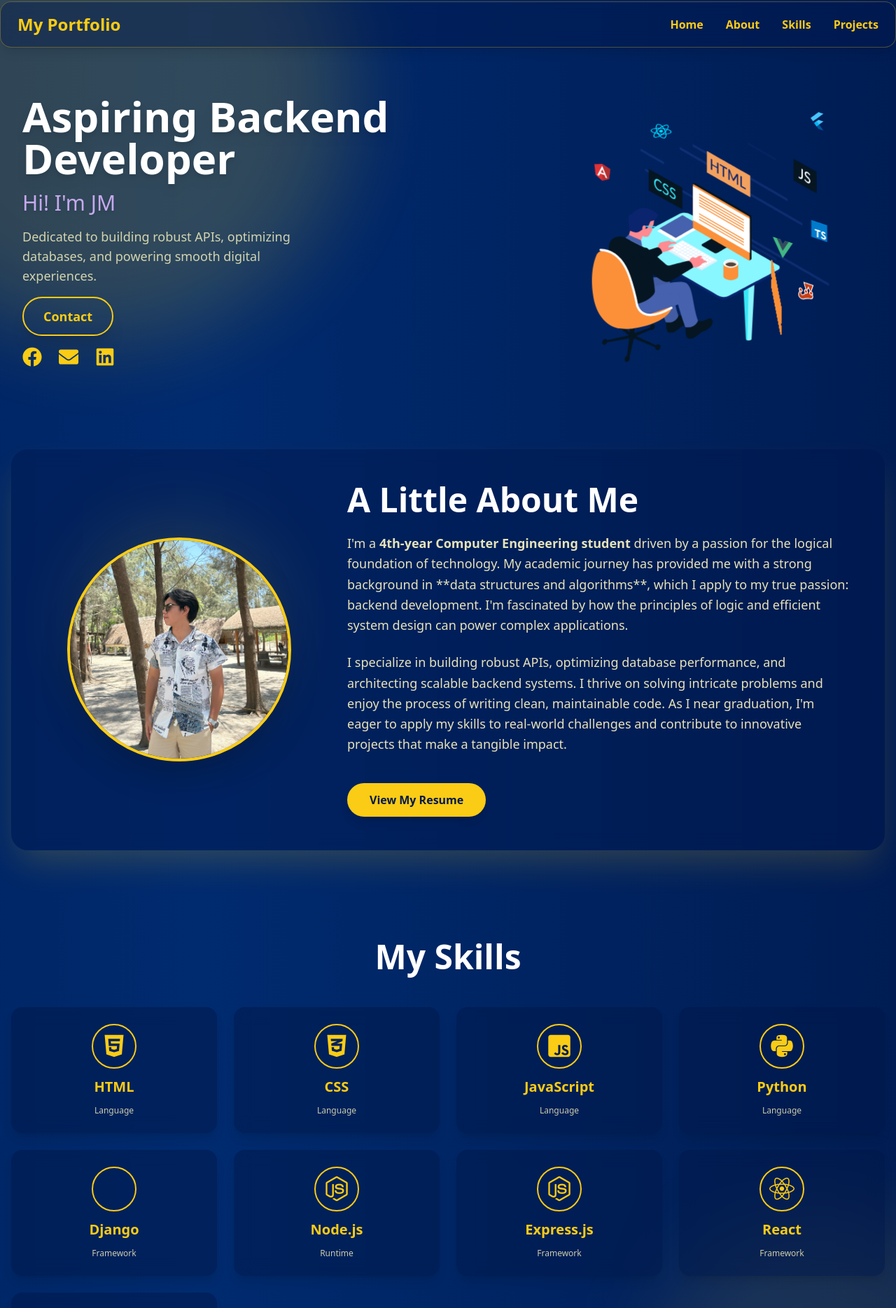
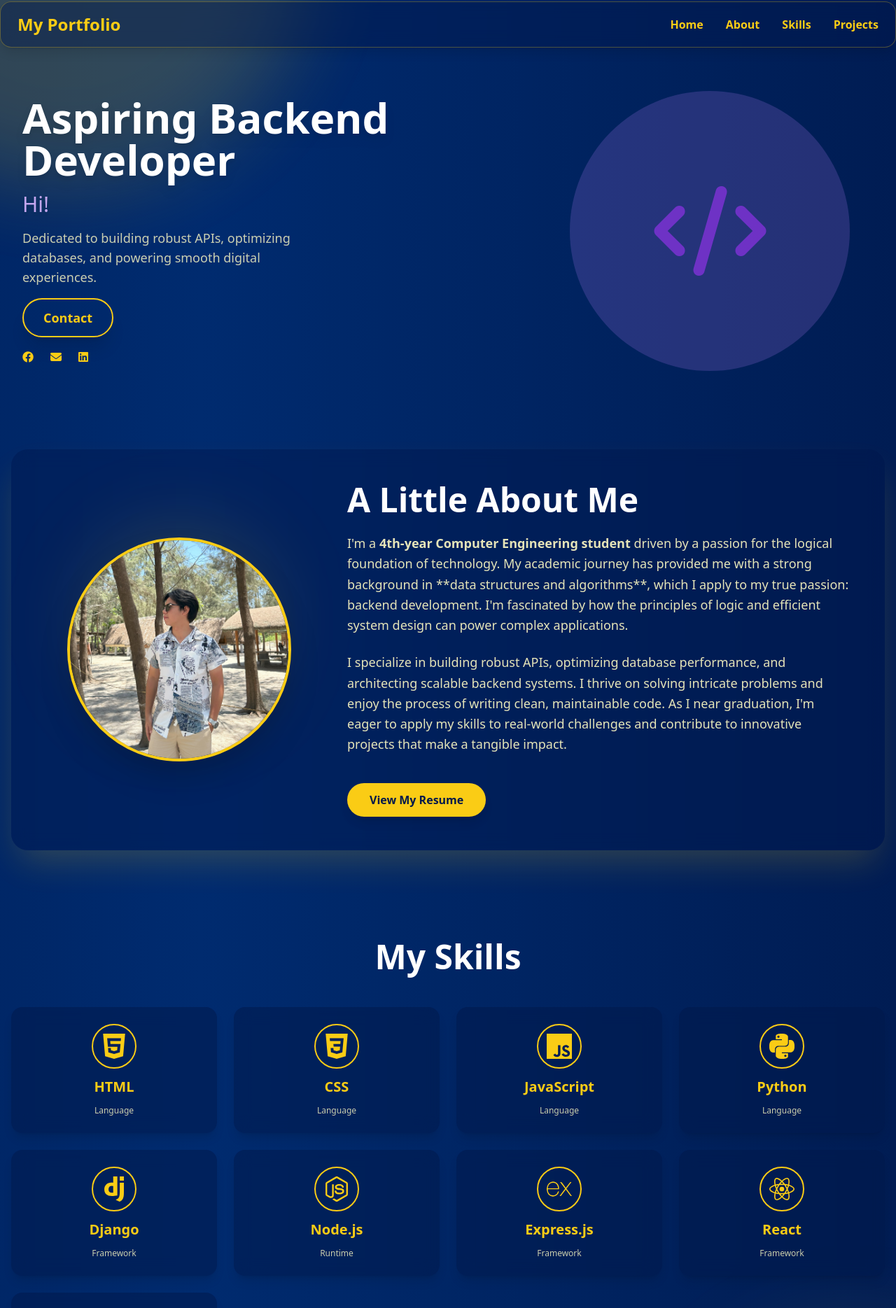
Before and after one commit to Zhuskke/My_Portfolio, a React (Vite) app: page / in a window 1280 px wide. Shown: the part 14-1883 px from the top of the page at 70% size. Built offline with nearby package versions, Linux system fonts and the light colour scheme.

Commit message:
Mobile friendly plus skills icons

```diff
--- a/src/screens/PortfolioScreen.jsx
+++ b/src/screens/PortfolioScreen.jsx
@@ -1,46 +1,63 @@
-import React, { useState } from "react";
+import React, { useState, useEffect } from "react";
 import {
-  FaFacebook,
-  FaEnvelope,
-  FaLinkedin,
-  FaBars,
-  FaTimes,
-} from "react-icons/fa";
-import { useTypewriter } from "react-simple-typewriter";
-import Lottie from "react-lottie"; // Import Lottie
-import animationData from "../assets/developer-animation.json"; // Adjust this path to your downloaded Lottie JSON
+  SiHtml5,
+  SiCss3,
+  SiJavascript,
+  SiPython,
+  SiDjango,
+  SiNodedotjs,
+  SiExpress,
+  SiReact,
+  SiMongodb,
+} from "react-icons/si";
 
 const PortfolioScreen = () => {
-  const [text] = useTypewriter({
-    words: ["Hi! I'm JM"],
-    loop: true,
-    typeSpeed: 100,
-    deleteSpeed: 100,
-  });
+  const words = ["Hi! I'm JM"];
+  const [currentWordIndex, setCurrentWordIndex] = useState(0);
+  const [currentText, setCurrentText] = useState("");
+  const [isDeleting, setIsDeleting] = useState(false);
+  const [typingSpeed, setTypingSpeed] = useState(100);
+
+  useEffect(() => {
+    const handleType = () => {
+      const currentWord = words[currentWordIndex];
+      const speed = isDeleting ? 50 : 100;
+
+      setCurrentText((prevText) =>
+        isDeleting
+          ? currentWord.substring(0, prevText.length - 1)
+          : currentWord.substring(0, prevText.length + 1)
+      );
+
+      if (!isDeleting && currentText === currentWord) {
+        setTypingSpeed(1000);
+        setIsDeleting(true);
+      } else if (isDeleting && currentText === "") {
+        setIsDeleting(false);
+        setTypingSpeed(100);
+        setCurrentWordIndex((prevIndex) => (prevIndex + 1) % words.length);
+      } else {
+        setTypingSpeed(100);
+      }
+    };
+
+    const timer = setTimeout(handleType, typingSpeed);
+    return () => clearTimeout(timer);
+  }, [currentText, isDeleting, typingSpeed, currentWordIndex, words]);
 
   const [isOpen, setIsOpen] = useState(false);
 
   const skillsData = [
-    { name: "HTML", icon: "html5", type: "Language" },
-    { name: "CSS", icon: "css3-alt", type: "Language" },
-    { name: "JavaScript", icon: "js-square", type: "Language" },
-    { name: "Python", icon: "python", type: "Language" },
-    { name: "Django", icon: "django", type: "Framework" },
-    { name: "Node.js", icon: "node-js", type: "Runtime" },
-    { name: "Express.js", icon: "node-js", type: "Framework" }, // Using node-js icon for Express
-    { name: "React", icon: "react", type: "Framework" },
-    { name: "MongoDB", icon: "database", type: "Database" }, // Using a generic database icon
+    { name: "HTML", icon: <SiHtml5 />, type: "Language" },
+    { name: "CSS", icon: <SiCss3 />, type: "Language" },
+    { name: "JavaScript", icon: <SiJavascript />, type: "Language" },
+    { name: "Python", icon: <SiPython />, type: "Language" },
+    { name: "Django", icon: <SiDjango />, type: "Framework" },
+    { name: "Node.js", icon: <SiNodedotjs />, type: "Runtime" },
+    { name: "Express.js", icon: <SiExpress />, type: "Framework" },
+    { name: "React", icon: <SiReact />, type: "Framework" },
+    { name: "MongoDB", icon: <SiMongodb />, type: "Database" },
   ];
-
-  // Lottie animation options
-  const defaultOptions = {
-    loop: true,
-    autoplay: true,
-    animationData: animationData,
-    rendererSettings: {
-      preserveAspectRatio: "xMidYMid slice",
-    },
-  };
 
   return (
     <div className="relative min-h-screen flex flex-col items-center overflow-hidden text-yellow-400">
@@ -52,8 +69,15 @@ const PortfolioScreen = () => {
 
       {/* 🔥 Moving Gradient Background */}
       <div className="absolute inset-0 bg-gradient-to-r from-[#00184b] via-[#002b6f] to-[#00184b] animate-gradient-x"></div>
-      <div className="absolute w-[700px] h-[700px] bg-yellow-400/20 rounded-full blur-3xl top-[-200px] left-[-200px] animate-pulse"></div>
-      <div className="absolute w-[500px] h-[500px] bg-yellow-300/10 rounded-full blur-3xl bottom-[-150px] right-[-150px] animate-bounce-slow"></div>
+
+      {/*
+        FIX: Updated the glowing circles to use responsive units.
+        Instead of fixed pixels, they now use percentage widths (w-3/4)
+        and percentage positioning (top-[-20%], left-[-20%]) on smaller screens.
+        They revert to fixed pixels on "sm" and "md" breakpoints.
+      */}
+      <div className="absolute w-3/4 h-3/4 sm:w-[700px] sm:h-[700px] bg-yellow-400/20 rounded-full blur-3xl top-[-20%] left-[-20%] animate-pulse"></div>
+      <div className="absolute w-3/4 h-3/4 sm:w-[500px] sm:h-[500px] bg-yellow-300/10 rounded-full blur-3xl bottom-[-15%] right-[-15%] animate-bounce-slow"></div>
 
       {/* Navbar */}
       <nav className="fixed top-0 z-50 w-full max-w-7xl flex justify-between items-center py-4 px-6 backdrop-blur-md bg-[#00184b]/40 border border-yellow-400/30 rounded-2xl shadow-lg mt-4">
@@ -72,7 +96,11 @@ const PortfolioScreen = () => {
           className="md:hidden text-yellow-400 text-3xl"
           onClick={() => setIsOpen(!isOpen)}
         >
-          {isOpen ? <FaTimes /> : <FaBars />}
+          {isOpen ? (
+            <i className="fas fa-times"></i>
+          ) : (
+            <i className="fas fa-bars"></i>
+          )}
         </button>
       </nav>
 
@@ -102,7 +130,7 @@ const PortfolioScreen = () => {
             Aspiring Backend Developer
           </h2>
           <h3 className="text-xl sm:text-2xl md:text-3xl text-purple-300 opacity-90 drop-shadow-md">
-            {text}
+            {currentText}
           </h3>
           <p className="text-yellow-100 opacity-80 mt-3 md:max-w-md text-lg">
             Dedicated to building robust APIs, optimizing databases, and
@@ -118,30 +146,28 @@ const PortfolioScreen = () => {
               href="#"
               className="text-yellow-400 hover:text-white transition transform hover:scale-125"
             >
-              <FaFacebook size={28} />
+              <i className="fa-brands fa-facebook" size={28}></i>
             </a>
             <a
               href="#"
               className="text-yellow-400 hover:text-white transition transform hover:scale-125"
             >
-              <FaEnvelope size={28} />
+              <i className="fa-solid fa-envelope" size={28}></i>
             </a>
             <a
               href="#"
               className="text-yellow-400 hover:text-white transition transform hover:scale-125"
             >
-              <FaLinkedin size={28} />
+              <i className="fa-brands fa-linkedin" size={28}></i>
             </a>
           </div>
         </div>
 
-        {/* Right Column - Lottie Animation */}
+        {/* Right Column - Lottie Animation Placeholder */}
         <div className="relative mt-12 md:mt-0 flex justify-center items-center md:w-1/2 lg:w-2/5 p-4">
-          <Lottie
-            options={defaultOptions}
-            height={400} // Adjust height as needed
-            width={400} // Adjust width as needed
-          />
+          <div className="w-[400px] h-[400px] bg-purple-400/20 rounded-full flex items-center justify-center animate-pulse">
+            <i className="fa-solid fa-code text-9xl text-purple-600 opacity-70"></i>
+          </div>
         </div>
       </section>
 
@@ -156,7 +182,7 @@ const PortfolioScreen = () => {
             {/* Layer 2: Main photo container with border and shadow */}
             <div className="relative w-64 h-64 sm:w-80 sm:h-80 rounded-full overflow-hidden border-4 border-yellow-400 shadow-2xl z-10">
               <img
-                src="/img/Profile.jpg" // Placeholder image for your photo
+                src="/img/Profile.jpg"
                 alt="Your Photo"
                 className="w-full h-full object-cover transition-transform duration-500 transform hover:scale-110"
               />
@@ -205,8 +231,8 @@ const PortfolioScreen = () => {
               key={index}
               className="bg-[#00184b]/50 backdrop-blur-md rounded-2xl p-6 text-center text-yellow-400 flex flex-col items-center justify-center space-y-3 transform transition-transform duration-300 hover:scale-105 hover:bg-[#002b6f] shadow-lg hover:shadow-2xl hover:shadow-yellow-400/20"
             >
-              <div className="w-16 h-16 flex items-center justify-center p-2 rounded-full border-2 border-yellow-400">
-                <i className={`fab fa-${skill.icon} text-4xl`}></i>
+              <div className="w-16 h-16 flex items-center justify-center p-2 rounded-full border-2 border-yellow-400 text-4xl">
+                {skill.icon}
               </div>
               <h3 className="text-xl font-bold mt-2">{skill.name}</h3>
               <p className="text-xs text-yellow-100 opacity-80">{skill.type}</p>
```
